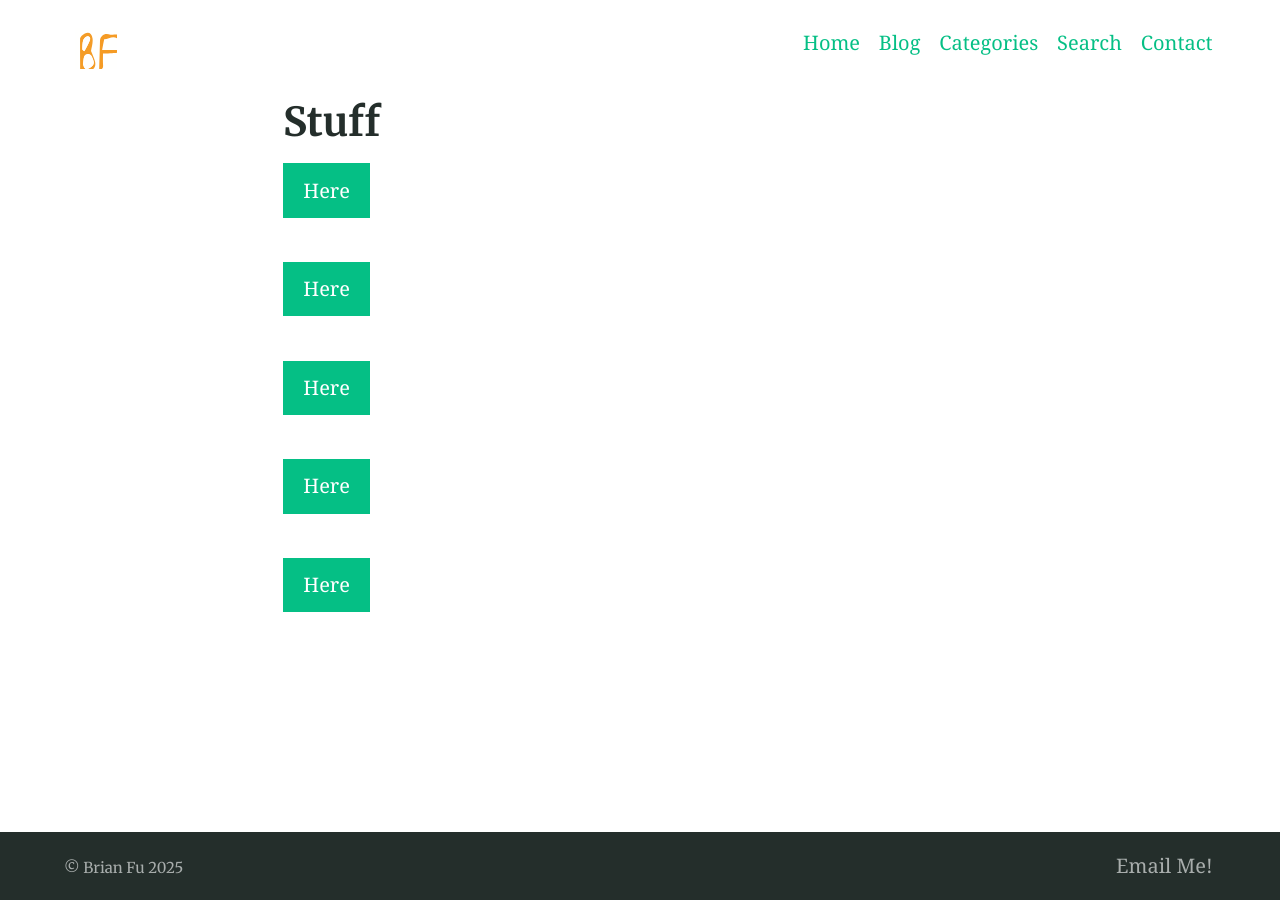
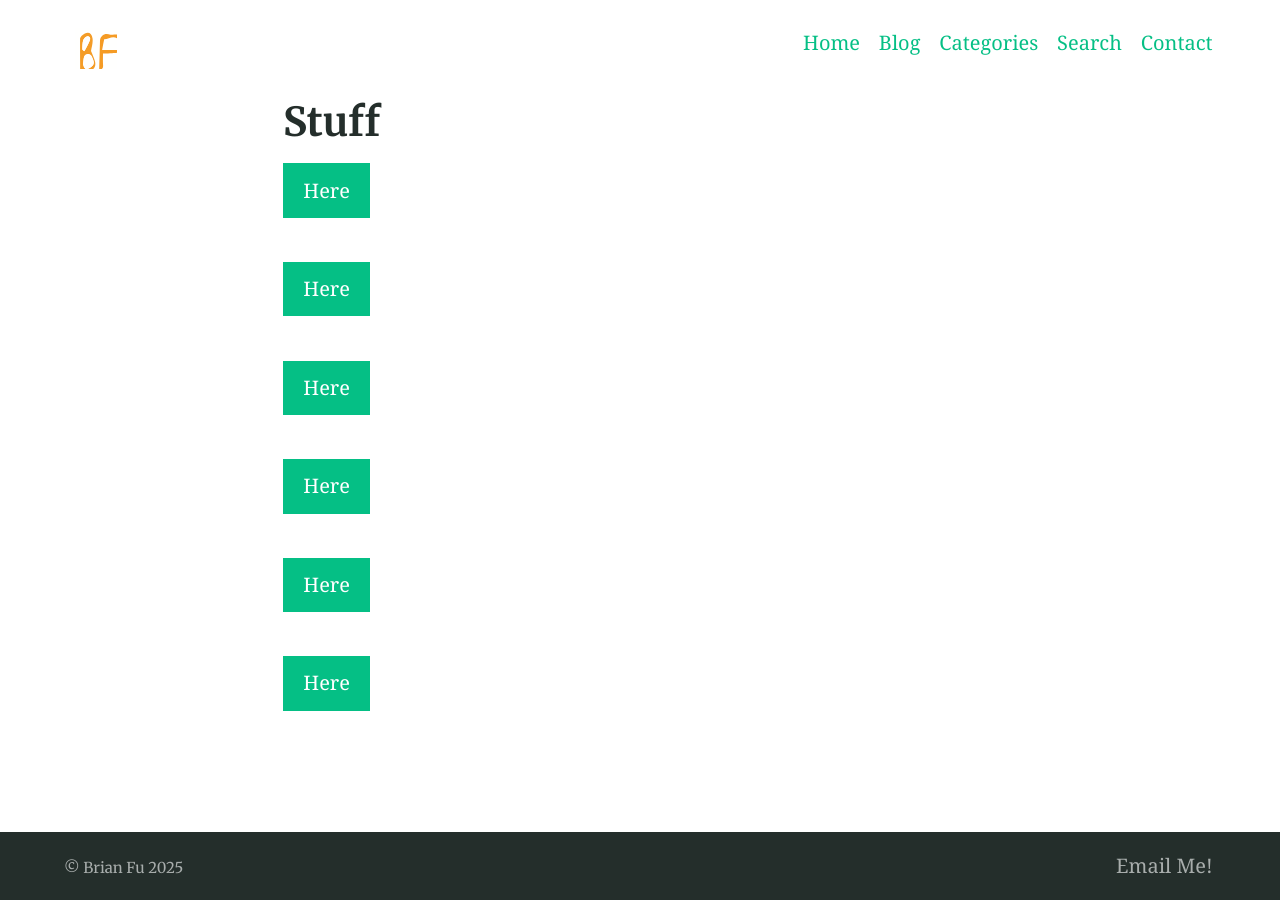
Before and after one commit to brianfu5/brianfu5.github.io, a Jekyll site: the page built from secret.md, in a window 1280 px wide. Built offline with Jekyll 4.4.1, drawn with Linux system fonts in a browser that asks for light colours.

Commit message:
added my hw

```diff
--- a/secret.md
+++ b/secret.md
@@ -9,3 +9,4 @@ excerpt: ""
 {% include button.html text="Here" link="https://brianfu.net/assets/docs/3.pdf" %}
 {% include button.html text="Here" link="https://brianfu.net/assets/docs/4.pdf" %}
 {% include button.html text="Here" link="https://brianfu.net/assets/docs/5.pdf" %}
+{% include button.html text="Here" link="https://brianfu.net/assets/docs/6.pdf" %}
```
Also changed, not shown: 1 other file.
